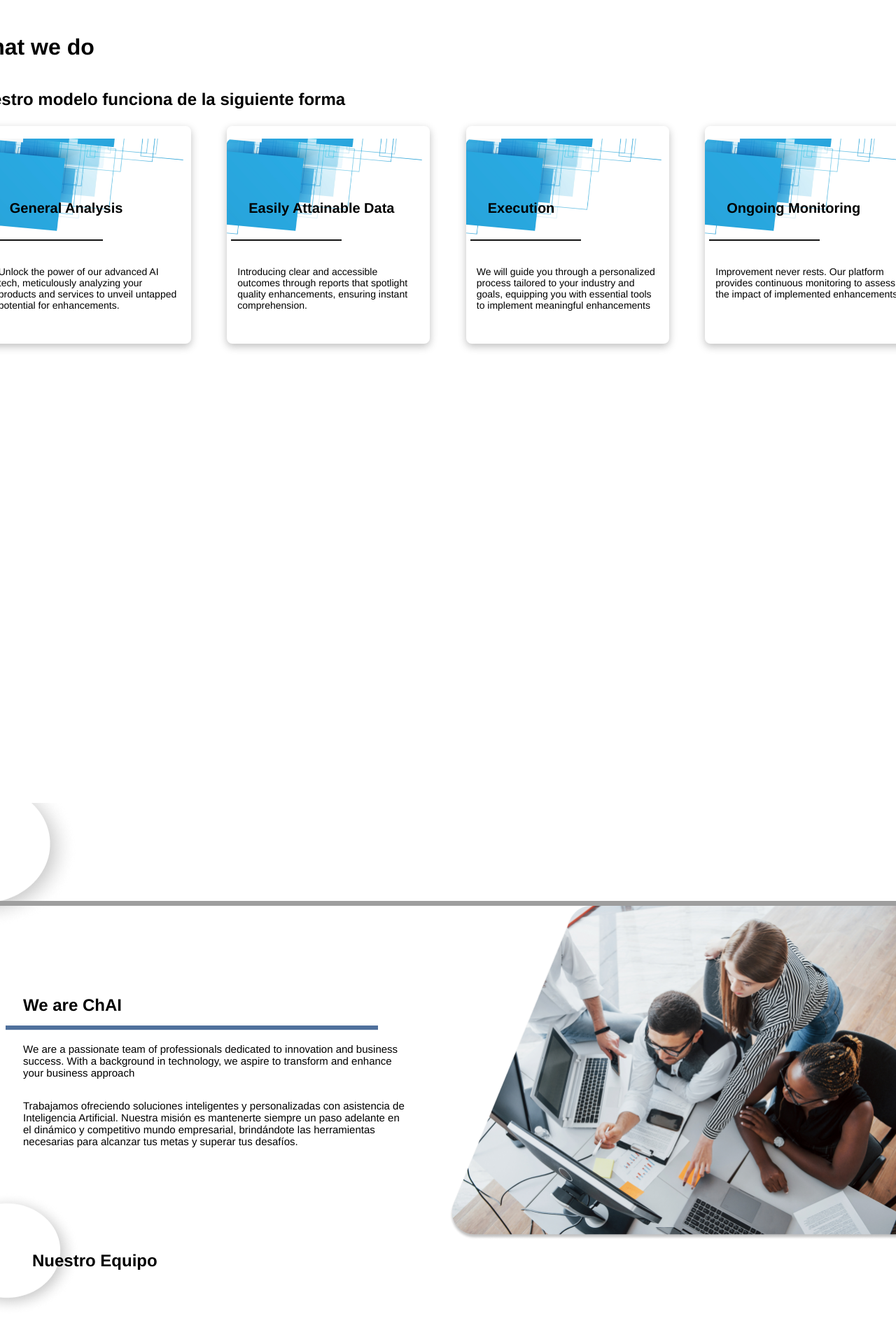
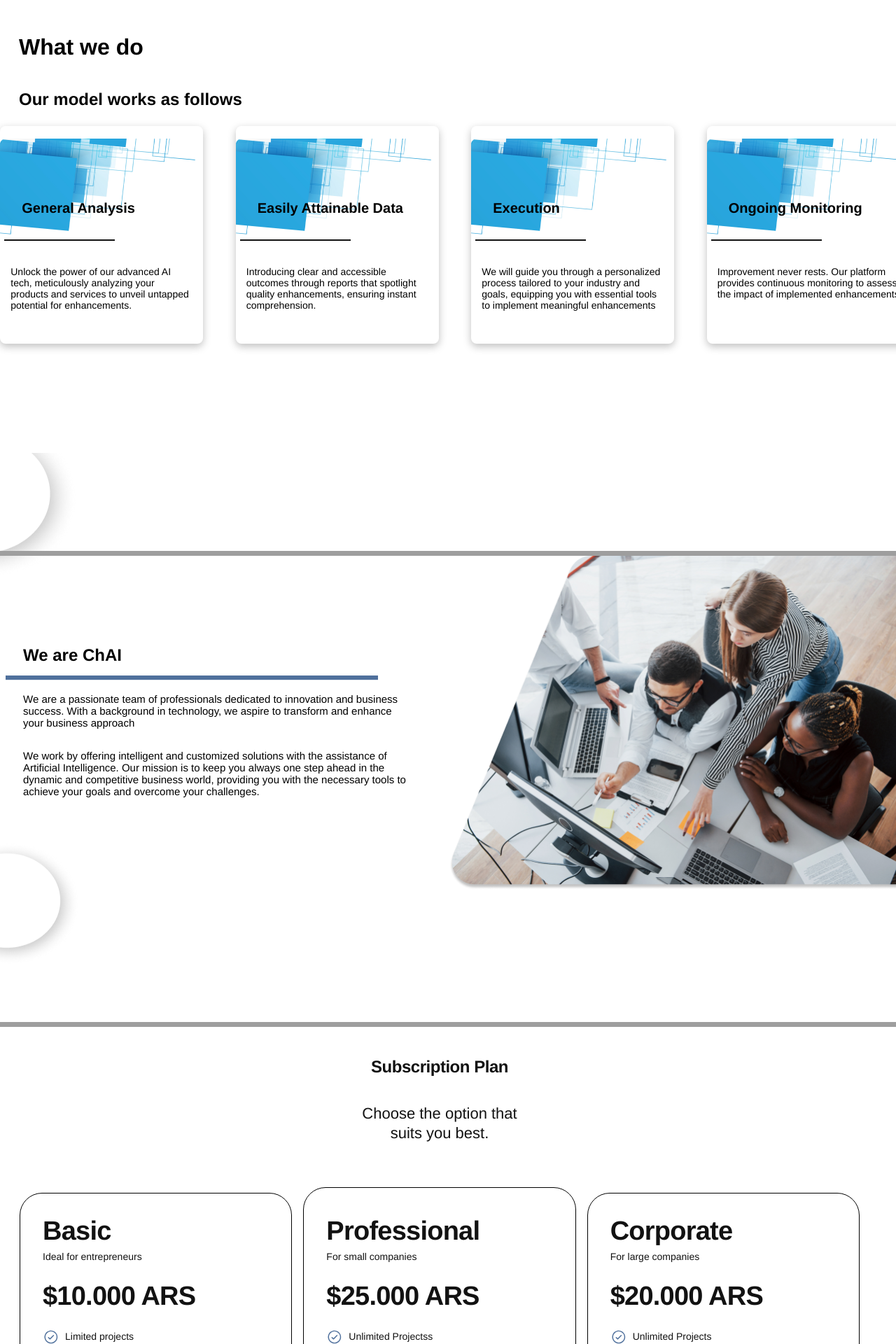
Before and after one commit to GastonCuevas/ChAi, an Angular app: page / in a window 1280 px wide. Shown: the part 780-2700 px from the top of the page at 70% size. Built offline with nearby package versions, Linux system fonts and the light colour scheme; grey boxes are pictures that could not be loaded.

Commit message:
fixed bugs

```diff
--- a/src/app/components/main/main.component.html
+++ b/src/app/components/main/main.component.html
@@ -12,12 +12,12 @@
    <div class="overlay" *ngIf="isModalVisible" (click)="toggleModal()"></div>
    <div class="modal" *ngIf="isModalVisible">
       <button class="close-modal" (click)="toggleModal()">&times;</button>
-      <h1>Bienvenidos a ChAI</h1>
+      <h1>Welcome to ChAI</h1>
       <form>
          <input type="email" placeholder="Email">
          <input type="password" placeholder="Password">
-         <button type="submit">Ingresar</button>
-         <p>No tienes una cuenta? <a href="#">Registrate</a></p>
+         <button type="submit">Log In</button>
+         <p>Don't have an account?<a href="#">Sign Up</a></p>
       </form>
    </div>
 </body>
--- a/src/app/components/our-services/our-services.component.css
+++ b/src/app/components/our-services/our-services.component.css
@@ -2,6 +2,7 @@
   display: flex;
   flex-direction: column;
   min-height: 70vh;
+  margin-left: 20px;
 }
 
 .header-container {
@@ -11,6 +12,7 @@
 .header-title {
   display: flex;
   flex-direction: column;
+  margin-left: 50px;
 }
 
 .mayor {
--- a/src/app/components/our-services/our-services.component.html
+++ b/src/app/components/our-services/our-services.component.html
@@ -2,7 +2,7 @@
   <div class="header-container">
     <div class="header-title">
       <h1>What we do</h1>
-      <h2>Nuestro modelo funciona de la siguiente forma</h2>
+      <h2>Our model works as follows</h2>
     </div>
   </div>
   <div class="mayor">
--- a/src/app/components/overlap2/overlap2.component.html
+++ b/src/app/components/overlap2/overlap2.component.html
@@ -1,5 +1,5 @@
 <div class="text-wrapper-4" >What we do</div>
-        <p class="text-wrapper-5">Nuestro modelo funciona de la siguiente forma</p>
+        <p class="text-wrapper-5">Our model works as follows</p>
         <div class="overlap-wrapper">
           <div class="overlap-2">
             <img class="vector" src="../../../assets/img/vector.svg" />
--- a/src/app/components/overlap3/overlap3.component.css
+++ b/src/app/components/overlap3/overlap3.component.css
@@ -2,7 +2,8 @@
     position: relative;
     width: 1366px;
     height: 735px;
-    top: 559px;
+    top: 59px;
+    display: flex;
 
     left: 0;
   }
--- a/src/app/components/overlap3/overlap3.component.html
+++ b/src/app/components/overlap3/overlap3.component.html
@@ -2,15 +2,14 @@
     <img class="img" src="../../../assets/img/line-3.svg" />
     <img class="group-5" src="../../../assets/img/group.png" />
     <div class="text-wrapper-12">We are ChAI</div>
-    <div class="text-wrapper-13">Nuestro Equipo</div>
     <p class="text-wrapper-14">
       We are a passionate team of professionals dedicated to innovation and business success. With a background in
       technology, we aspire to transform and enhance your business approach
     </p>
     <p class="text-wrapper-15">
-      Trabajamos ofreciendo soluciones inteligentes y personalizadas con asistencia de Inteligencia Artificial.
-      Nuestra misión es mantenerte siempre un paso adelante en el dinámico y competitivo mundo empresarial,
-      brindándote las herramientas necesarias para alcanzar tus metas y superar tus desafíos.
+      We work by offering intelligent and customized solutions with the assistance of Artificial Intelligence.
+      Our mission is to keep you always one step ahead in the dynamic and competitive business world,
+      providing you with the necessary tools to achieve your goals and overcome your challenges.
     </p>
     <img class="rectangle-2" src="../../../assets/img/rectangle-8.png" />
     <img class="img" src="../../../assets/img/line-5.svg" />
--- a/src/app/components/overlap4/overlap4.component.css
+++ b/src/app/components/overlap4/overlap4.component.css
@@ -3,7 +3,7 @@
     position: relative;
     width: 1363px;
     height: 794px;
-    top: 600px;
+    top: 50px;
     left: 0;
     font-family: "Poppins-Regular", Helvetica;
   }
@@ -58,7 +58,7 @@
   .heading {
     margin-top: -1px;
     font-family: "Poppins-Medium", Helvetica;
-    font-weight: 500;
+    font-weight: 600;
     color: #121212;
     font-size: 24px;
     text-align: center;
@@ -71,18 +71,20 @@
     -webkit-box-orient: vertical;
     position: relative;
     align-self: stretch;
+    margin-left: 480px;
   }
 
   .subheading {
     position: relative;
     align-self: stretch;
     font-family: "Inter-Regular", Helvetica;
-    font-weight: 400;
+    font-weight: 500;
     color: #121212;
     font-size: 22px;
     text-align: center;
     letter-spacing: 0;
     line-height: 28.6px;
+    margin-left: 480px;
   }
 
   .price-plans {
--- a/src/app/components/overlap4/overlap4.component.html
+++ b/src/app/components/overlap4/overlap4.component.html
@@ -3,43 +3,43 @@
     <div class="property-default">
       <div class="copy-component">
         <div class="heading-text">
-          <div class="heading">Plan de Suscripción</div>
-          <p class="subheading">Elige la opción que mejor que se adapte a ti.</p>
+          <div class="heading">Subscription Plan</div>
+          <p class="subheading">Choose the option that suits you best.</p>
         </div>
       </div>
       <div class="price-plans">
         <div class="plan">
           <div class="heading-2">
-            <div class="title">Básico</div>
-            <div class="short-description">Ideal para emprendedores</div>
+            <div class="title">Basic</div>
+            <div class="short-description">Ideal for entrepreneurs</div>
           </div>
           <div class="div-2"><div class="element">$10.000 ARS</div></div>
           <div class="feature-list">
             <div class="div-2">
               <img class="img-2" src="../../../assets/img/CheckCircle  --icon.svg" />
-              <div class="list-item">Proyectos limitados</div>
+              <div class="list-item">Limited projects</div>
             </div>
             <div class="div-2">
               <img class="img-2" src="../../../assets/img/CheckCircle  --icon.svg" />
-              <div class="list-item">5 GB de Almacenamiento</div>
+              <div class="list-item">5 GB of storage</div>
             </div>
             <div class="div-2">
               <img class="img-2" src="../../../assets/img/CheckCircle  --icon.svg" />
-              <div class="list-item">Soporte Básico</div>
+              <div class="list-item">Basic Support</div>
             </div>
             <div class="div-2">
               <img class="img-2" src="../../../assets/img/CheckCircle  --icon.svg" />
-              <div class="list-item">Integraciones</div>
+              <div class="list-item">Integrations</div>
             </div>
           </div>
           <button class="button">
-            <div class="text-container"><button class="CTA">Contratar Básico</button></div>
+            <div class="text-container"><button class="CTA">Contract Basic</button></div>
           </button>
         </div>
         <div class="plan-2">
           <div class="heading-2">
-            <div class="title">Profesional</div>
-            <div class="short-description">Para pequeñas empresas</div>
+            <div class="title">Professional</div>
+            <div class="short-description">For small companies</div>
           </div>
           <div class="div-2">
             <div class="price">
@@ -51,51 +51,51 @@
           <div class="feature-list">
             <div class="div-2">
               <img class="img-2" src="../../../assets/img/CheckCircle  --icon.svg" />
-              <div class="list-item">Proyectos Ilimitados</div>
+              <div class="list-item">Unlimited Projectss</div>
             </div>
             <div class="div-2">
               <img class="img-2" src="../../../assets/img/CheckCircle  --icon.svg" />
-              <div class="list-item">Almacenamiento Ilimitado</div>
+              <div class="list-item">Unlimited Storage</div>
             </div>
             <div class="div-2">
               <img class="img-2" src="../../../assets/img/CheckCircle  --icon.svg" />
-              <div class="list-item">Soporte dedicado</div>
+              <div class="list-item">Dedicated support</div>
             </div>
             <div class="div-2">
               <img class="img-2" src="../../../assets/img/CheckCircle  --icon.svg" />
-              <div class="list-item-2">Acceso Premium</div>
+              <div class="list-item-2">Premium Access</div>
             </div>
           </div>
           <button class="text-container-wrapper">
-            <div class="text-container"><button class="CTA-2">Contratar Profesional</button></div>
+            <div class="text-container"><button class="CTA-2">Hire Professional</button></div>
           </button>
         </div>
         <div class="plan">
           <div class="heading-2">
-            <div class="title">Empresarial</div>
-            <div class="short-description">Para grandes empresas</div>
+            <div class="title">Corporate</div>
+            <div class="short-description">For large companies</div>
           </div>
           <div class="div-2"><div class="element">$20.000 ARS</div></div>
           <div class="feature-list">
             <div class="div-2">
               <img class="img-2" src="../../../assets/img/CheckCircle  --icon.svg" />
-              <div class="list-item">Proyectos Ilimitados</div>
+              <div class="list-item">Unlimited Projects</div>
             </div>
             <div class="div-2">
               <img class="img-2" src="../../../assets/img/CheckCircle  --icon.svg" />
-              <div class="list-item">Almacenamiento Ilimitado</div>
+              <div class="list-item">Unlimited Storage</div>
             </div>
             <div class="div-2">
               <img class="img-2" src="../../../assets/img/CheckCircle  --icon.svg" />
-              <div class="list-item">Soporte 24/7</div>
+              <div class="list-item">24/7 support</div>
             </div>
             <div class="div-2">
               <img class="img-2" src="../../../assets/img/CheckCircle  --icon.svg" />
-              <div class="list-item">Integraciones Personalizadas</div>
+              <div class="list-item">Custom Integrations</div>
             </div>
           </div>
           <button class="button">
-            <div class="text-container"><button class="CTA">Contratar Empresarial</button></div>
+            <div class="text-container"><button class="CTA">Hire Corporate</button></div>
           </button>
         </div>
       </div>
```
